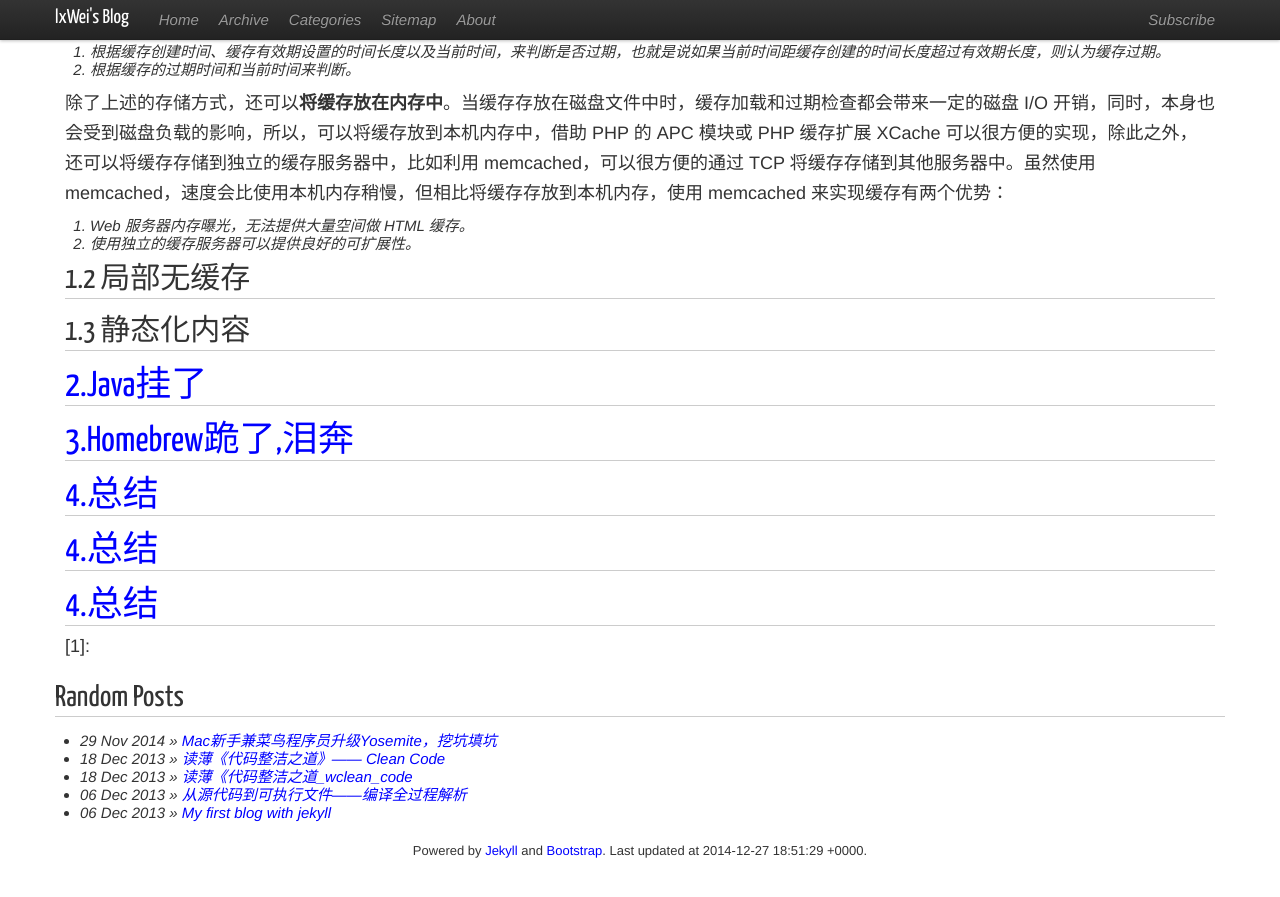
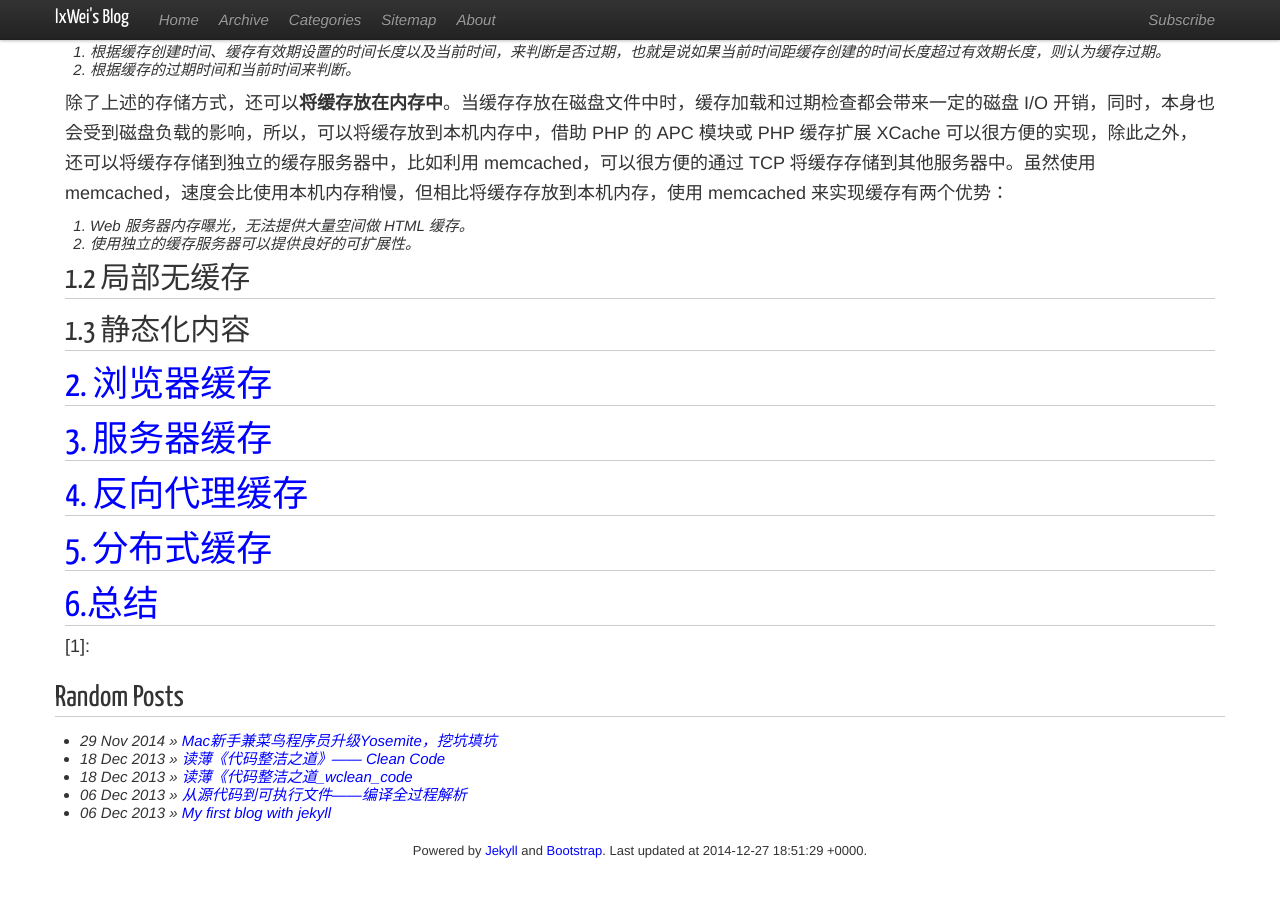
Before and after one commit to lxWei/lxwei.github.com, a Jekyll site: the page built from _posts/2014/2014-12-09-高性能Web缓存浅析.md, in a window 1280 px wide and 900 px high, scrolled down 1252 px. Shown: the top 897 px of the window. Built offline with Jekyll 4.4.1, drawn with Linux system fonts in a browser that asks for light colours; nearby versions of some CDN libraries; Markdown is read by kramdown in place of the engine named in the settings; comment, search, counter and statistics services are not loaded.

Commit message:
add table of contents

```diff
--- a/_posts/2014/2014-12-09-高性能Web缓存浅析.md
+++ b/_posts/2014/2014-12-09-高性能Web缓存浅析.md
@@ -53,21 +53,21 @@ categories:
 
 
 
-# <a id="browser_content_cache">  2.Java挂了</a>
+# <a id="browser_content_cache">  2. 浏览器缓存</a>
 
 
 
-# <a id="server_cache">  3.Homebrew跪了,泪奔</a>
+# <a id="server_cache">  3. 服务器缓存</a>
 
 
 
 
 
-# <a id="reserve_proxy_cache">  4.总结</a>
+# <a id="reserve_proxy_cache">  4. 反向代理缓存</a>
 
-# <a id="distribute_cache">  4.总结</a>
+# <a id="distribute_cache">  5. 分布式缓存</a>
 
-# <a id="summary">  4.总结</a>
+# <a id="summary">  6.总结</a>
 
 
 
```
